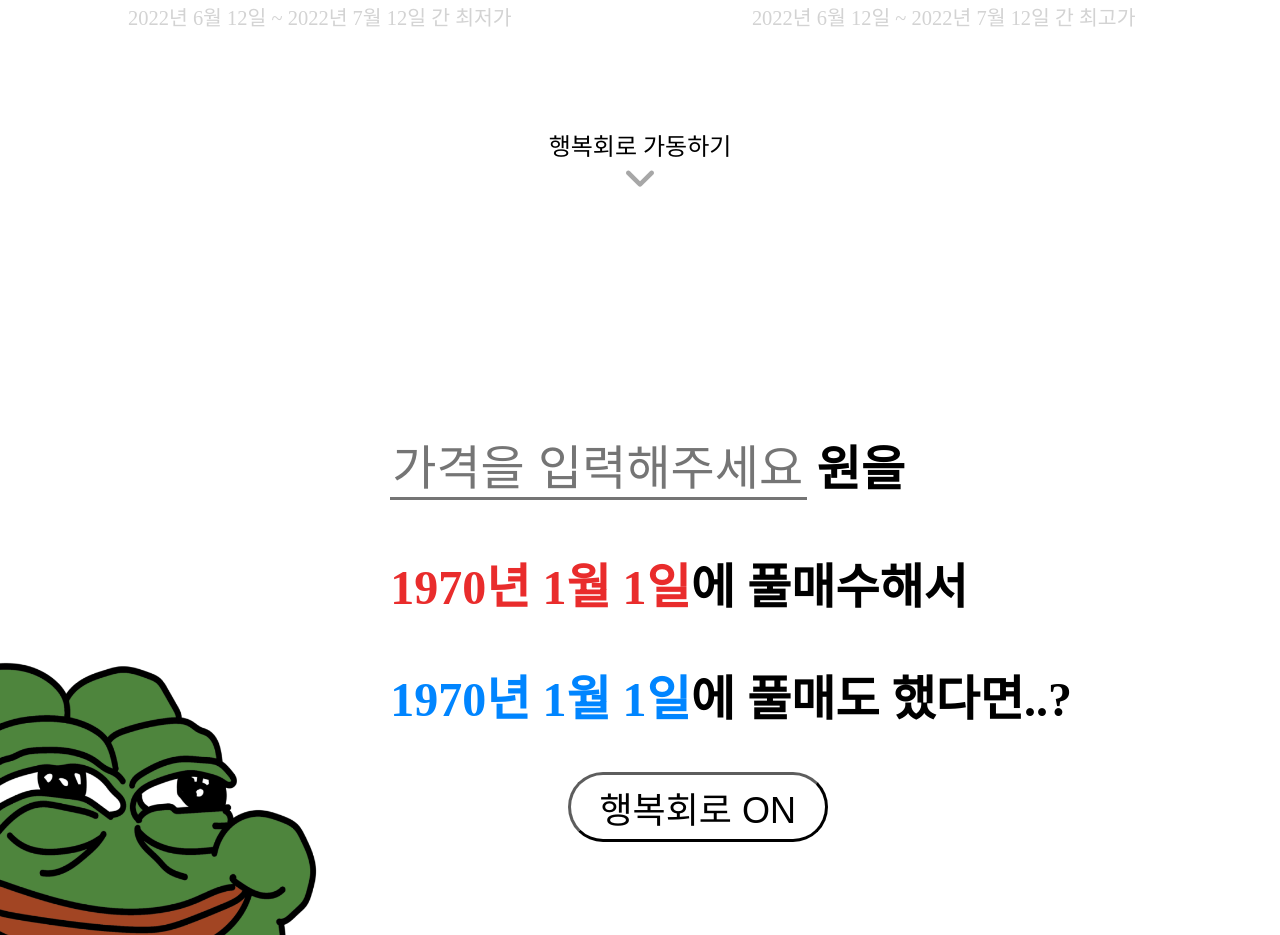
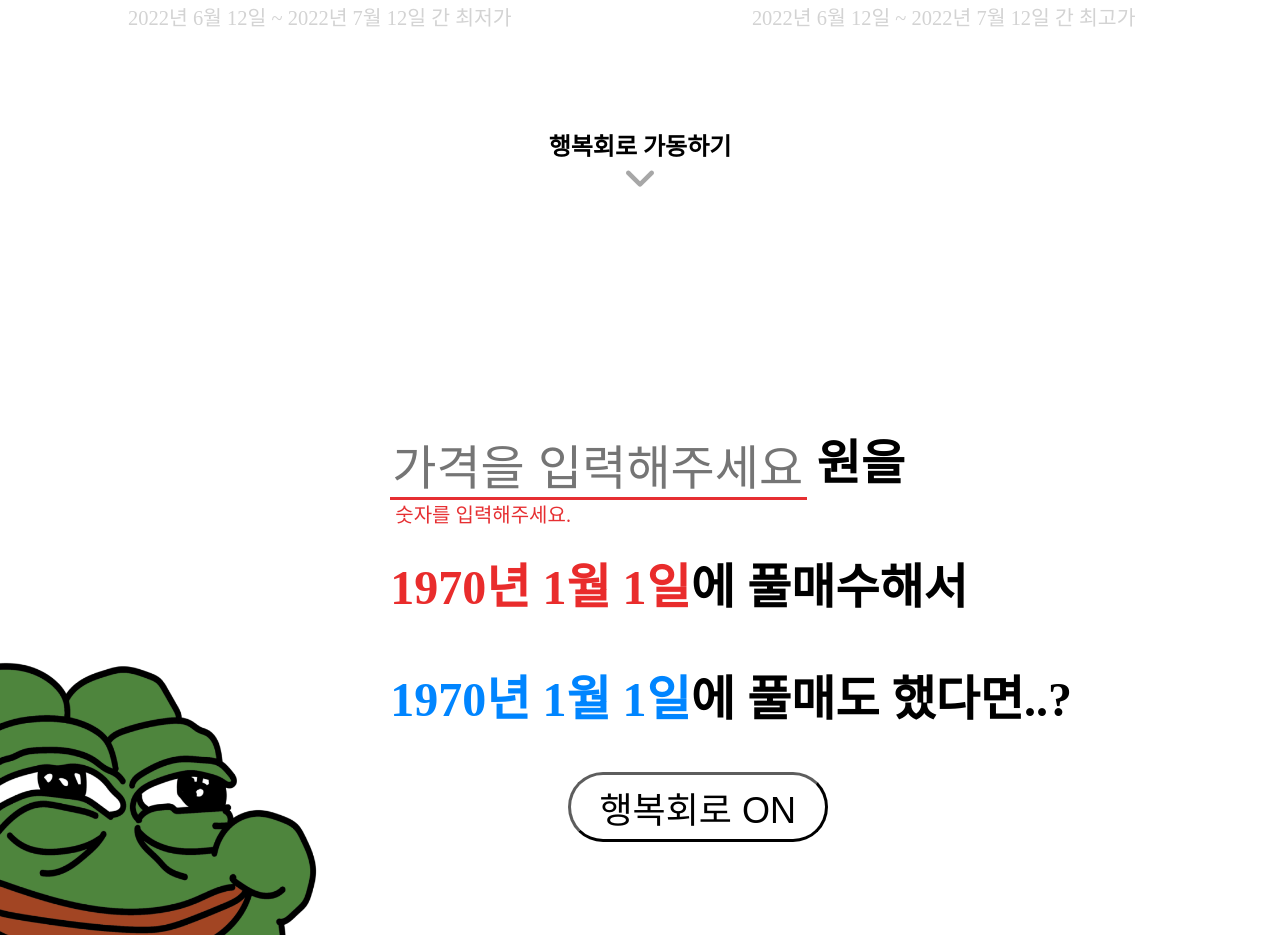
Before and after one commit to lagohalttae/regret-FE, a React (Create React App) app: page / in a window 1280 px wide. Shown: the part 1360-2295 px from the top of the page. Built offline with nearby package versions, Linux system fonts and the light colour scheme; no server answers.

Commit message:
add: 사용자가 잘못된 값 입력시 warning 표시, style: 가로 스크롤바 제거

```diff
--- a/src/GlobalStyle.tsx
+++ b/src/GlobalStyle.tsx
@@ -42,6 +42,7 @@ body {
   -khtml-user-select: none;
   -webkit-user-select: none;
   user-select: none;
+  overflow-x:hidden;
 }
 ol, ul {
 	list-style: none;
--- a/src/components/calculation/index.tsx
+++ b/src/components/calculation/index.tsx
@@ -25,6 +25,10 @@ const Container = styled.form`
   // }
 `;
 
+const InputContainer = styled.div`
+  width: 100%;
+`;
+
 const InputBox = styled.div`
   input::-webkit-outer-spin-button,
   input::-webkit-inner-spin-button {
@@ -38,20 +42,13 @@ const InputBox = styled.div`
   }
 
   display: flex;
-  width: 100%;
-  align-items: center;
 `;
 const PriceInput = styled.input`
-  input::-webkit-inner-spin-button {
-    -webkit-appearance: none;
-    margin: 0;
-  }
   &:focus {
     outline: none;
   }
-  /* Firefox */
-  input[type='number'] {
-    -moz-appearance: textfield;
+  &.showWarning {
+    border-color: #e62f32;
   }
   margin: 0;
   font-size: 48px;
@@ -62,6 +59,18 @@ const PriceInput = styled.input`
   border-left: none;
   border-width: 3px;
   border-color: #757575;
+`;
+const InputWarningBox = styled.div`
+  position: absolute;
+  margin-top: 5px;
+  display: flex;
+`;
+
+const InputWarning = styled.text`
+  color: #e62f32;
+  font-size: 20px;
+  font-weight: 500;
+  margin-left: 5px;
 `;
 
 const LowDate = styled.span`
@@ -78,7 +87,6 @@ const ButtonBox = styled.div`
   width: 85%;
   height: 100%;
   display: flex;
-
   justify-content: center;
 `;
 const HappyButton = styled.button`
@@ -110,7 +118,7 @@ export function Calculation(): any {
   const [isClicked, setIsClicked] = useState<boolean>(false); // 행복회로 버튼 토글
   const [inputPrice, setInputPrice] = useState<string>('');
   const [price, setPrice] = useState<number>(0);
-
+  const [showInputWarning, setShowInputWarning] = useState<boolean>(false);
   const coinPrice = useRecoilValue(coinPriceAtom);
 
   // Date 타입 인자를 'yyyy년 mm월 dd일' 형태의 문자열 타입으로 변환 후 반환하는 함수
@@ -119,25 +127,41 @@ export function Calculation(): any {
 
   const handleInputChange: React.ChangeEventHandler<HTMLInputElement> = (event) => {
     const { value } = event.target;
+    const removedCommaValue = Number(value.replaceAll(',', ''));
 
-    const removedCommaValue = Number(value.replaceAll(',', ''));
+    // 값이 입력되면 행복회로 버튼 표시
     setIsClicked(false);
 
-    // 숫자가 아닌 값이 입력되면 input 비우기
+    // 처음에 0이 나올경우 처리
+    if (removedCommaValue === 0) {
+      setInputPrice('');
+      return;
+    }
+
+    // 숫자가 아닐때 오류
     // eslint-disable-next-line no-restricted-globals
     if (isNaN(removedCommaValue)) {
-      setInputPrice('');
+      setShowInputWarning(true);
     } else {
+      setShowInputWarning(false);
       setInputPrice(Number(removedCommaValue).toLocaleString());
     }
   };
 
   const handleCalculate: any = () => {
     const regex = /[^0-9]/g; // 숫자앞에 -붙는거 처리 안돼서 regex로 한번 더 처리
+
+    // 공백인 상태로 계산 눌렀을때 오류
+    if (inputPrice === '' && !isClicked) {
+      setShowInputWarning(true);
+      return;
+    }
+
     const result =
       parseInt(inputPrice.replace(regex, ''), 10) *
       (coinPrice.maxPrice.won / coinPrice.minPrice.won);
 
+    // eslint-disable-next-line no-restricted-globals
     setPrice(Number(result.toFixed()));
     setIsClicked(true);
   };
@@ -163,17 +187,27 @@ export function Calculation(): any {
 
   return (
     <Container onSubmit={handleSubmit}>
+      <InputContainer>
         <InputBox>
           <PriceInput
-          className="input"
             placeholder="가격을 입력해주세요."
             min={0}
             value={inputPrice}
             type="text"
             onChange={handleInputChange}
+            className={showInputWarning ? 'showWarning' : ''}
           />
           <div>원을</div>
         </InputBox>
+
+        {showInputWarning ? (
+          <InputWarningBox>
+            <InputWarning>숫자를 입력해주세요.</InputWarning>
+          </InputWarningBox>
+        ) : (
+          ''
+        )}
+      </InputContainer>
       <DateBox>
         <LowDate>{dateToString(new Date(coinPrice.minPrice.atMillis))}</LowDate>에 풀매수해서
       </DateBox>
--- a/src/components/price/index.tsx
+++ b/src/components/price/index.tsx
@@ -79,6 +79,7 @@ const NextPage = styled.div`
   text-align: center;
   font-size: x-large;
   margin-bottom: 5vh;
+  font-weight: 700;
 `;
 
 const NextPageArrowImg = styled.img`
```
Lines whose indentation alone changed are shown as unchanged.
